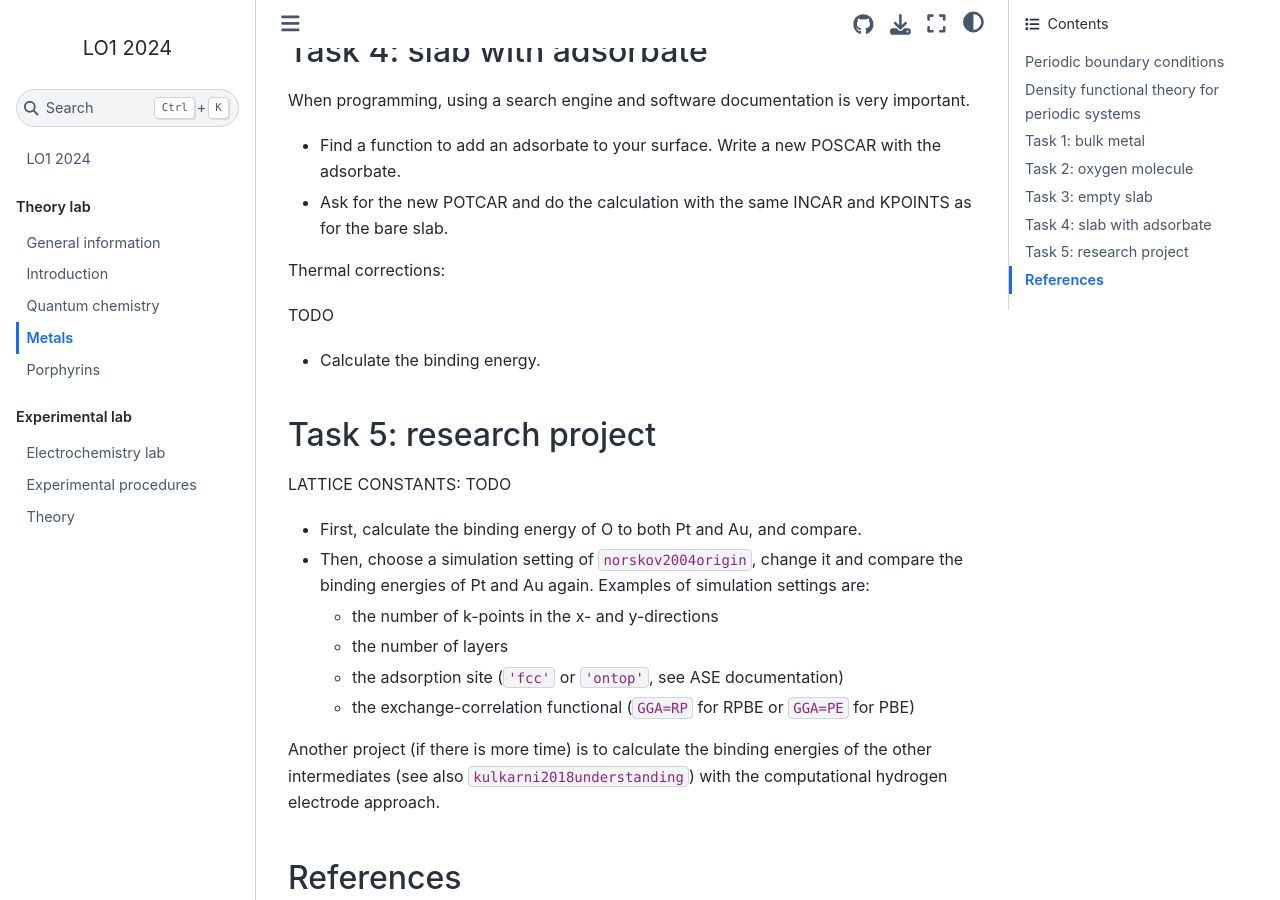
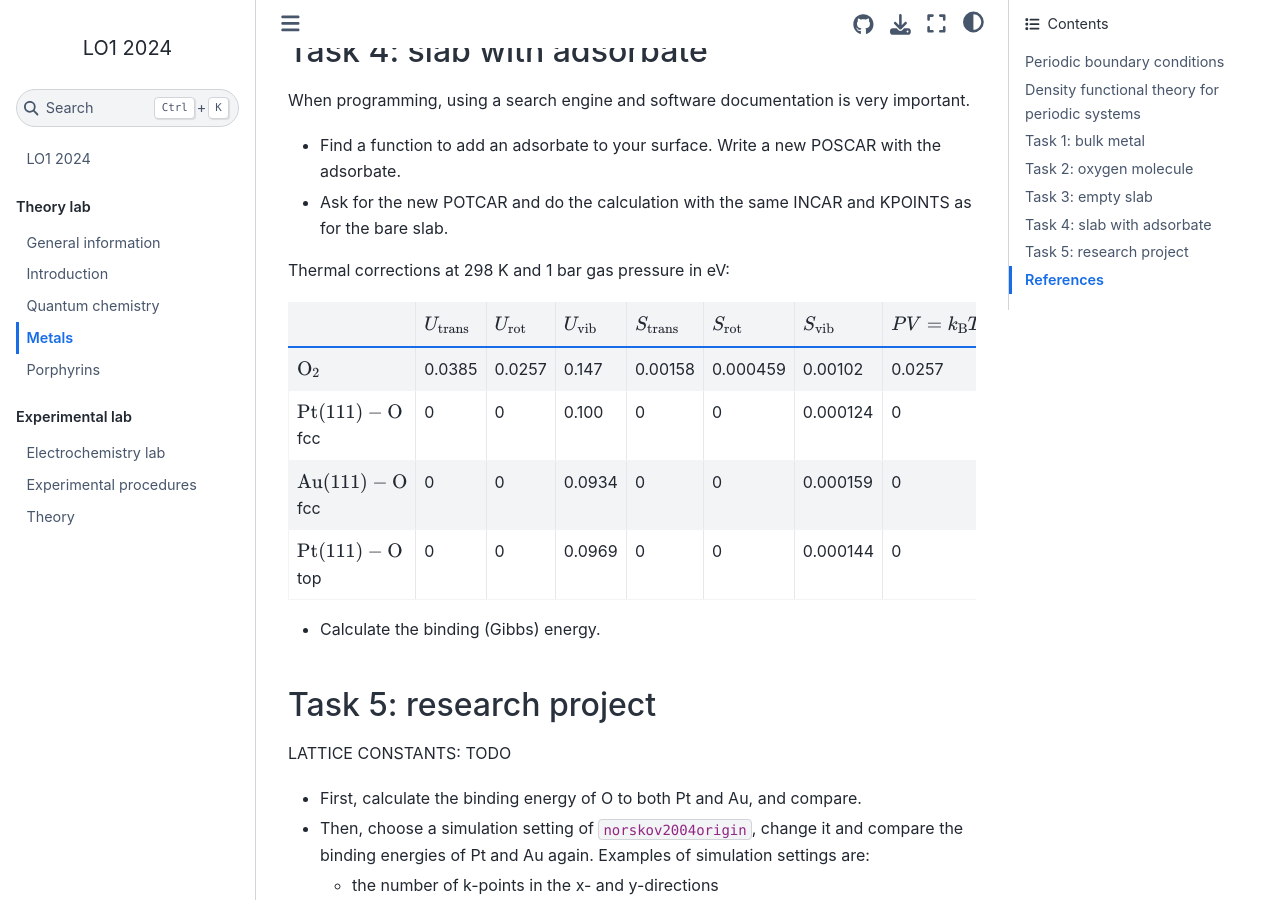
Before and after one commit to lucasdekam/lo1, a Jupyter Book: the page built from theory-lab/metals.md, in a window 1280 px wide and 900 px high, scrolled down 7745 px. Built offline with Jupyter Book 1.0.4 settings and Sphinx 7.4.7 and the Sphinx Book theme 1.1.4, drawn with Linux system fonts in a browser that asks for light colours; cross-references to code outside the pages are shown as plain code.

Commit message:
add thermal corrections

```diff
--- a/theory-lab/metals.md
+++ b/theory-lab/metals.md
@@ -261,11 +261,17 @@ When programming, using a search engine and software documentation is very impor
 * Find a function to add an adsorbate to your surface. Write a new POSCAR with the adsorbate.
 * Ask for the new POTCAR and do the calculation with the same INCAR and KPOINTS as for the bare slab.
 
-Thermal corrections:
+Thermal corrections at 298 K and 1 bar gas pressure in eV:
 
-TODO
+|                           | $U_\mathrm{trans}$ | $U_\mathrm{rot}$ | $U_\mathrm{vib}$ | $S_\mathrm{trans}$ | $S_\mathrm{rot}$ | $S_\mathrm{vib}$ | $PV=k_\mathrm{B}T$ |
+|---------------------------|--------------------|------------------|------------------|--------------------|------------------|------------------|--------------------|
+| $\mathrm{O_2}$            | 0.0385             | 0.0257           | 0.147            | 0.00158            | 0.000459         | 0.00102          | 0.0257             |
+| $\mathrm{Pt(111)-O}$ fcc  | 0                  | 0                | 0.100            | 0                  | 0                | 0.000124         | 0                  |
+| $\mathrm{Au(111)-O}$ fcc  | 0                  | 0                | 0.0934           | 0                  | 0                | 0.000159         | 0                  |
+| $\mathrm{Pt(111)-O}$ top  | 0                  | 0                | 0.0969           | 0                  | 0                | 0.000144         | 0                  |
 
-* Calculate the binding energy.
+
+* Calculate the binding (Gibbs) energy.
 
 
 ## Task 5: research project
```
